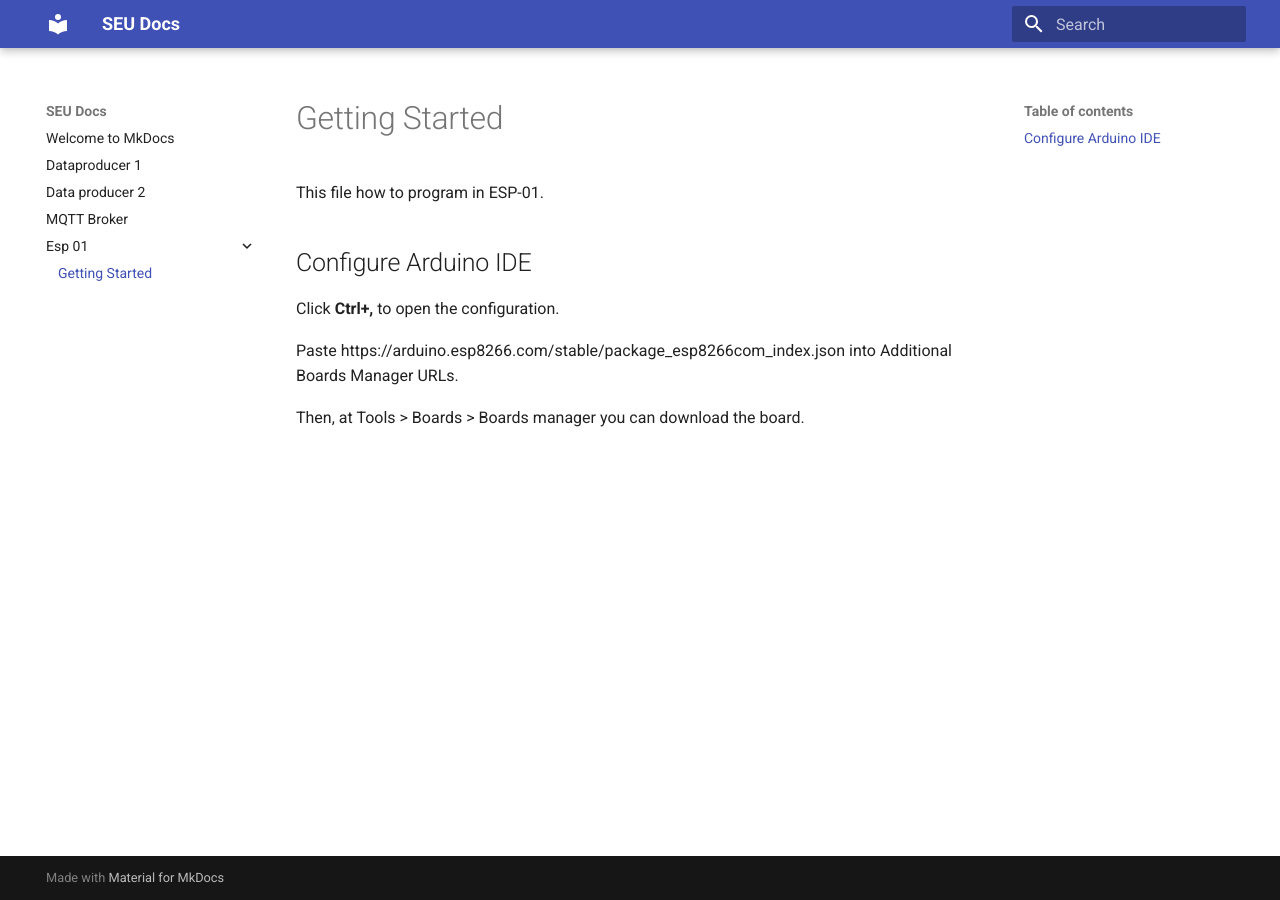
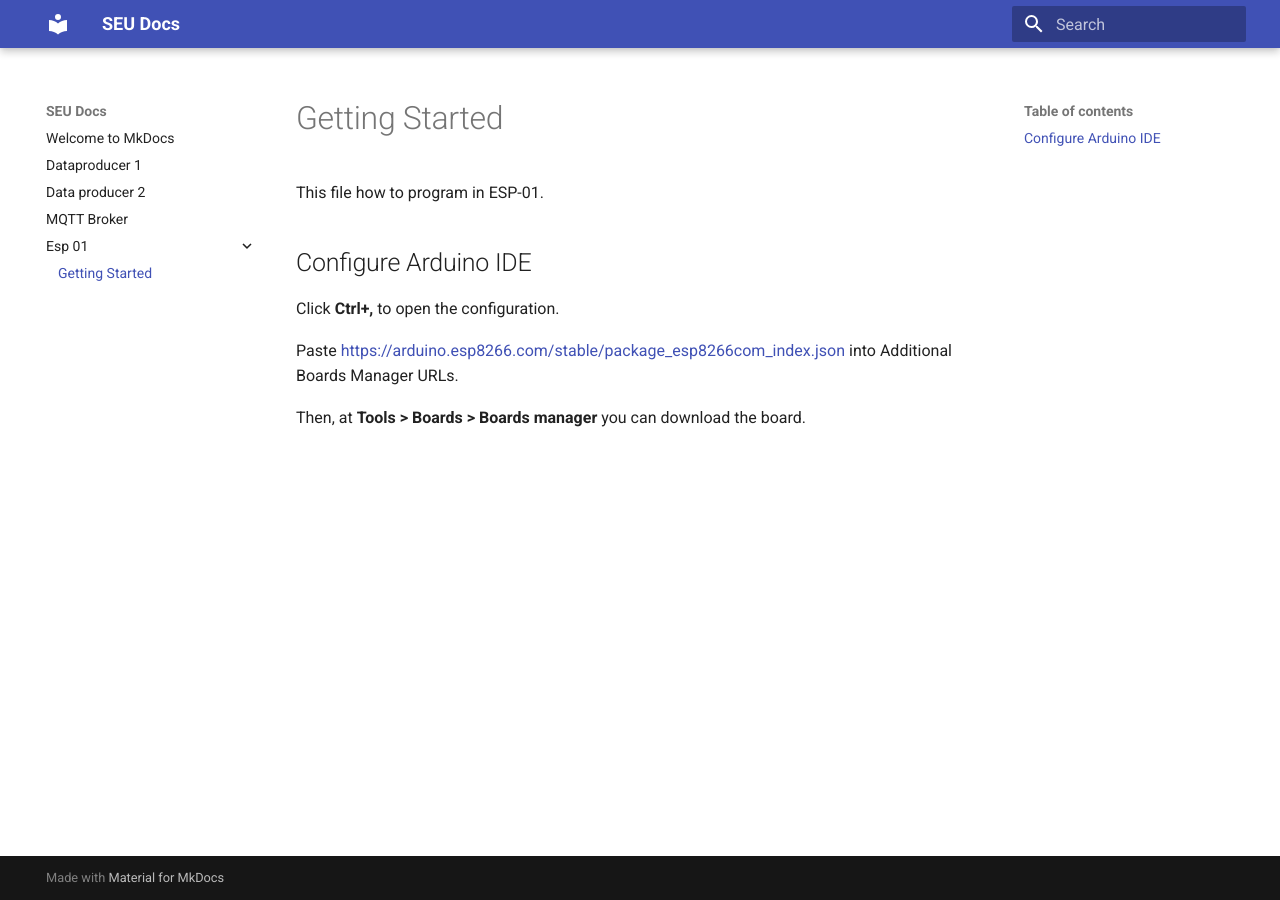
Before and after one commit to Oriolac/seu, an MkDocs documentation site: the page built from docs/docs/esp-01/getting-started.md, in a window 1280 px wide. Built offline with MkDocs 1.6.1 and Material for MkDocs 9.7.7, drawn with Linux system fonts in a browser that asks for light colours; part of the change alters nothing that is shown.

Commit message:
Added link

```diff
--- a/docs/docs/esp-01/getting-started.md
+++ b/docs/docs/esp-01/getting-started.md
@@ -5,7 +5,7 @@ This file how to program in ESP-01.
 ## Configure Arduino IDE
 Click **Ctrl+,** to open the configuration.
 
-Paste https://arduino.esp8266.com/stable/package_esp8266com_index.json
+Paste [https://arduino.esp8266.com/stable/package_esp8266com_index.json](https://arduino.esp8266.com/stable/package_esp8266com_index.json)
 into Additional Boards Manager URLs.
 
-Then, at Tools > Boards > Boards manager you can download the board.
+Then, at **Tools > Boards > Boards manager** you can download the board.
```
